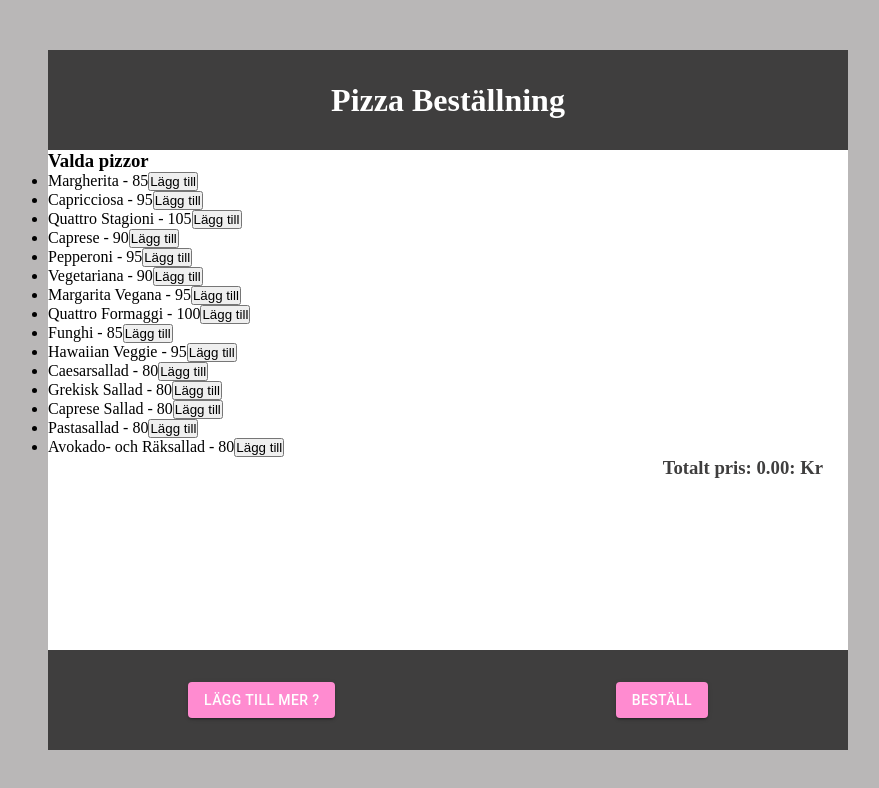
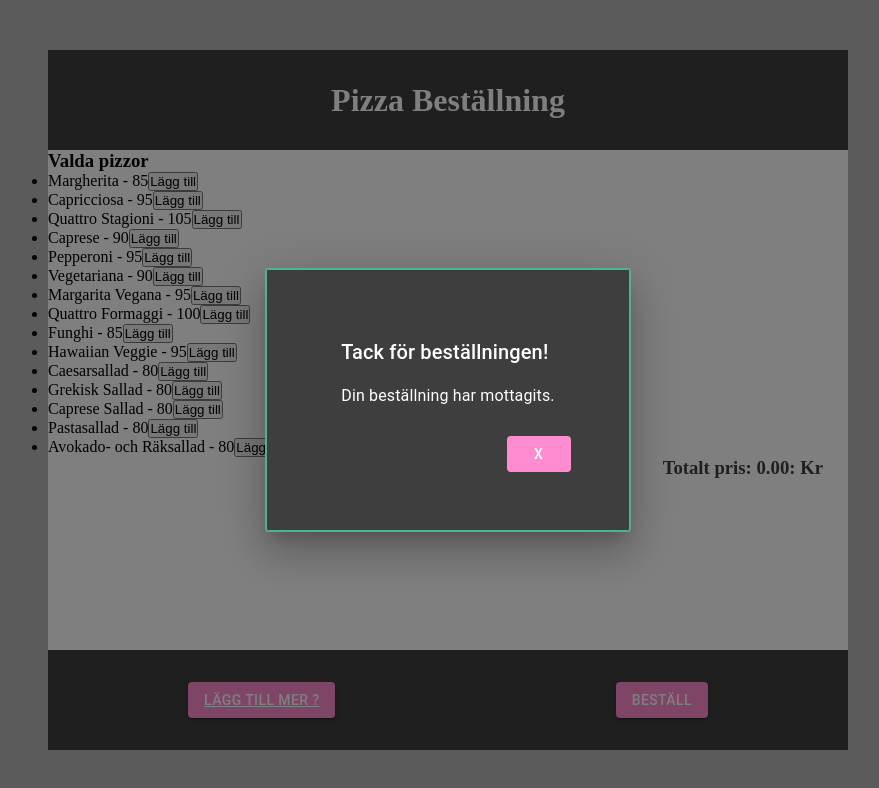
Before and after one commit to Eva-Li80/Frontend-2023, a React (Vite) app: page /order in a window 1280 px wide. Both pictures are taken after a click on the button "BESTÄLL". Shown: the part 209-997 px from the top of the page, without its empty margins (192-1071 px from the left). Built offline with nearby package versions, Linux system fonts and the light colour scheme.

Commit message:
pizzaordered

```diff
--- a/src/Components/PizzaOrder/PizzaOrderContainer.tsx
+++ b/src/Components/PizzaOrder/PizzaOrderContainer.tsx
@@ -1,5 +1,7 @@
 import Button from "@mui/material/Button";
 import PizzaOrderList from "./PizzaOrderList";
+import PizzaOrdered from "./PizzaOrdered";
+import { Link } from "react-router-dom";
 
 
 const PizzaOrderContainer = () => {
@@ -9,13 +11,9 @@ const PizzaOrderContainer = () => {
       <PizzaOrderList/>
       <div className="btn-container">
         <Button className="btn"variant="contained">
-          Lägg till mer ?
+         <Link className="link" to="menu"> Lägg till mer ?</Link>
         </Button>
-        <Button className="btn"
-          variant="contained"
-        >
-          Beställ
-        </Button>
+      <PizzaOrdered/>
       </div>
     </div>
   );
--- /dev/null
+++ b/src/Components/PizzaOrder/PizzaOrdered.tsx
@@ -0,0 +1,40 @@
+import { useState } from "react";
+import {
+  Button,
+  Dialog,
+  DialogTitle,
+  DialogContent,
+  DialogActions,
+  Typography,
+} from "@mui/material";
+
+const PizzaOrdered = () => {
+  const [open, setOpen] = useState(false);
+
+  const handleClickToggle = () => {
+    setOpen(!open)
+  }
+
+  return (
+    <div>
+      <Button variant="contained" onClick={handleClickToggle} className="btn">
+        Beställ
+      </Button>
+      <Dialog open={open}>
+        <div className="dialog">
+          <DialogTitle>Tack för beställningen!</DialogTitle>
+          <DialogContent>
+            <Typography variant="body1">
+              Din beställning har mottagits.
+            </Typography>
+          </DialogContent>
+          <DialogActions >
+            <Button className="action-btn" onClick={handleClickToggle}>X</Button>
+          </DialogActions>
+        </div>
+      </Dialog>
+    </div>
+  );
+};
+
+export default PizzaOrdered;
--- a/src/Components/PizzaOrder/_pizzaOrder.scss
+++ b/src/Components/PizzaOrder/_pizzaOrder.scss
@@ -16,6 +16,10 @@
 
     .btn {
       background-color: $pink;
+    }
+
+    .link{
+      color: $white;
     }
   }
 }
--- /dev/null
+++ b/src/Components/PizzaOrder/_pizzaordered.scss
@@ -0,0 +1,16 @@
+.dialog{
+    border: 2px solid $green;
+    background-color: $black;
+    color: $white;
+    padding: 50px;
+
+    .action-btn{
+        background-color: $pink;
+        color: $white;
+    }
+
+    .action-btn:hover{
+        background-color: $green;
+    }
+
+  }
--- a/src/Scss/main.scss
+++ b/src/Scss/main.scss
@@ -6,6 +6,7 @@
 @import "./../Components/Loggo/loggo";
 @import "./../Components/Header/header";
 @import "./../Components/PizzaOrder/pizzaOrder";
+@import "./../Components/PizzaOrder/pizzaordered";
 @import "./../Components/ShoppingCartButton/shoppincartbutton.scss";
 @import "../Components/SortMenu/sortMenu";
 @import "../Components/Menu/menu";
```
